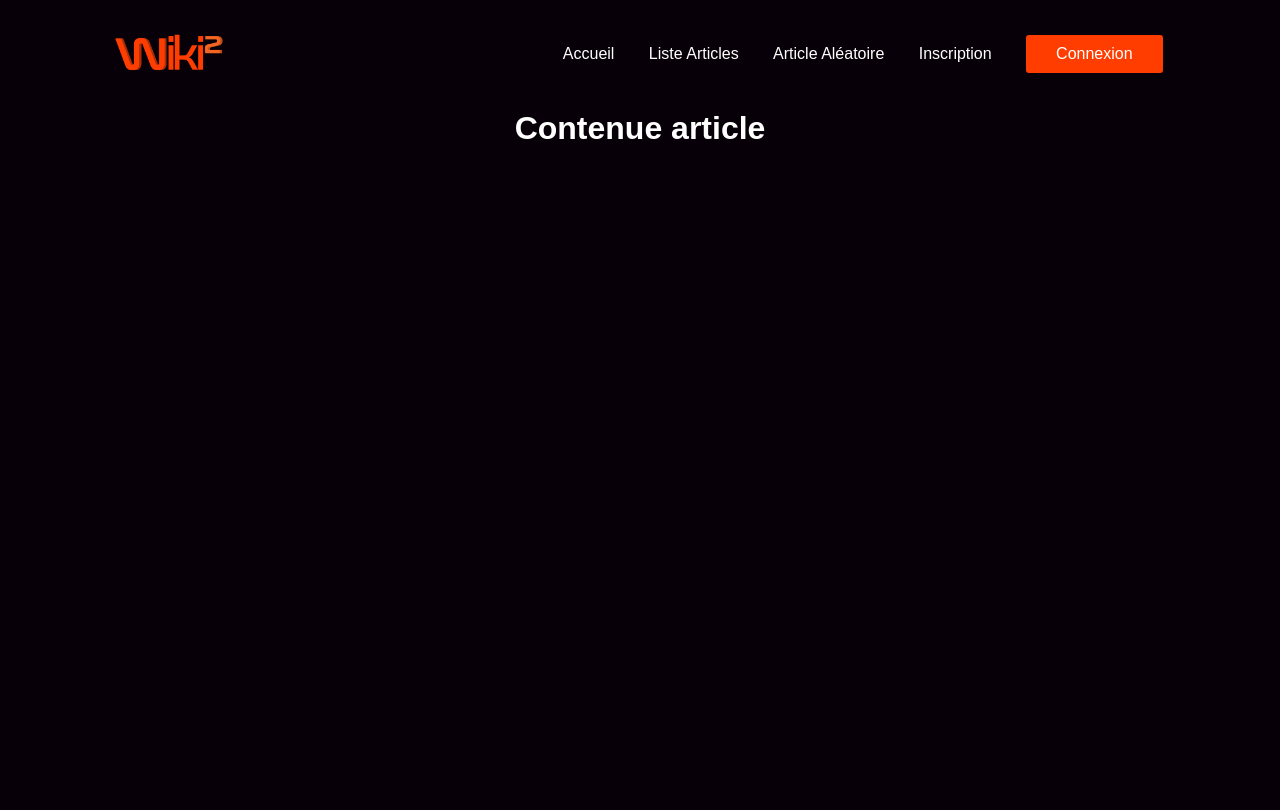
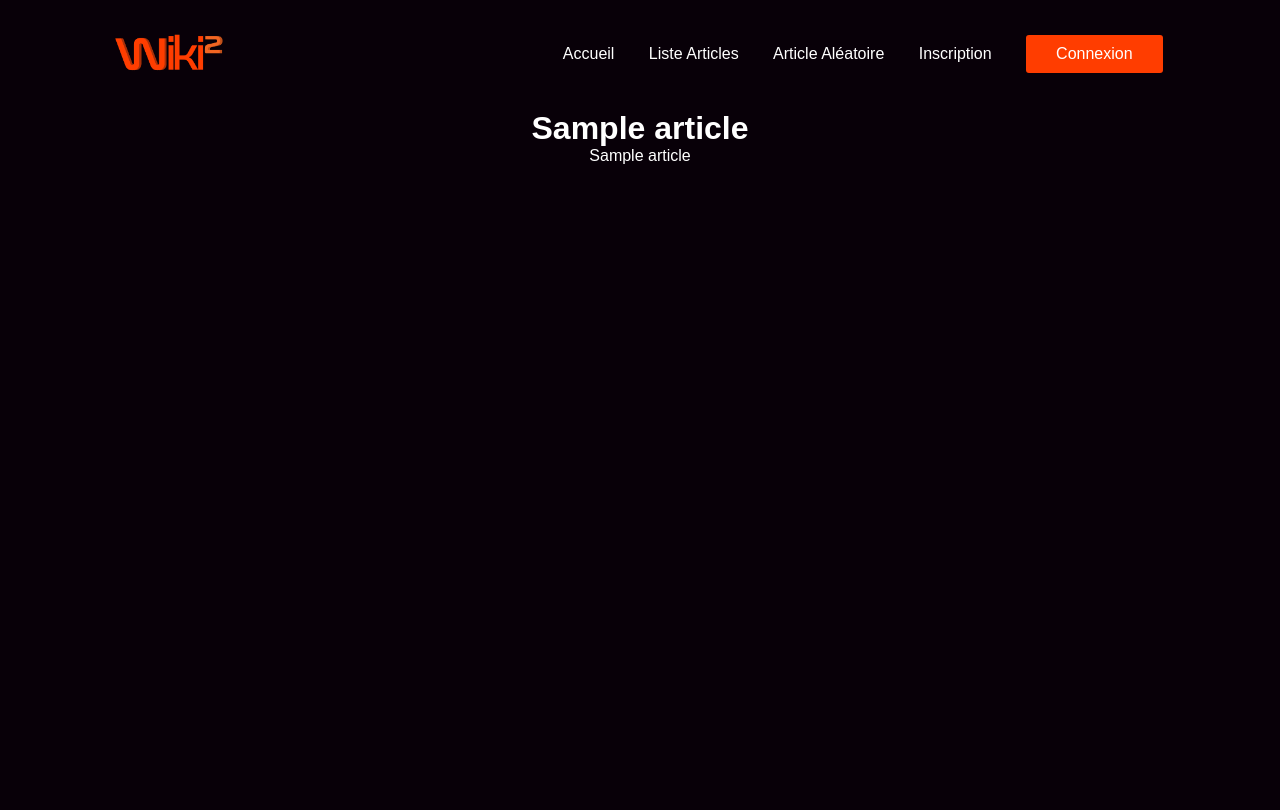
Before and after one commit to bestrider14/Wiki2, a Flask app: template templates/article.html in a window 1280 px wide. Run offline with Flask 3, Linux system fonts and the light colour scheme; the template is opened without the code that fills it: most values are stand-ins (such as "Sample title", 1, 10 or a date in 2020).

Commit message:
La page liste articles.html est pratiquement complete. Reste à travailler le template qui va afficher l'article, mais toutes les infos sont disponibles, juste une question d'affichage qui manque.

```diff
--- a/server.py
+++ b/server.py
@@ -25,9 +25,10 @@ def articles():
 
 @app.route("/article", methods=["GET"])
 def article():
-    id = request.args.get('id')
-    article = database.get_article(id)
-    return render_template("article.html", article=article)
+    idArticle = request.args.get('id')
+    infoArticle = database.get_article(idArticle)
+    print(infoArticle)
+    return render_template("article.html", article=infoArticle)
 
 
 @app.route("/migrate", methods=["POST"])
--- a/templates/article.html
+++ b/templates/article.html
@@ -1,7 +1,9 @@
 {% extends 'index.html' %}
 {% block body %}
 <div class="content">
-    <h1>Contenue article</h1>
+    <h1>{{ article[0] }}</h1>
+
+    <p>{{ article[2] }}</p>
 
 
 </div>
```
Also changed, not shown: database.py (+5 -3 lines).
